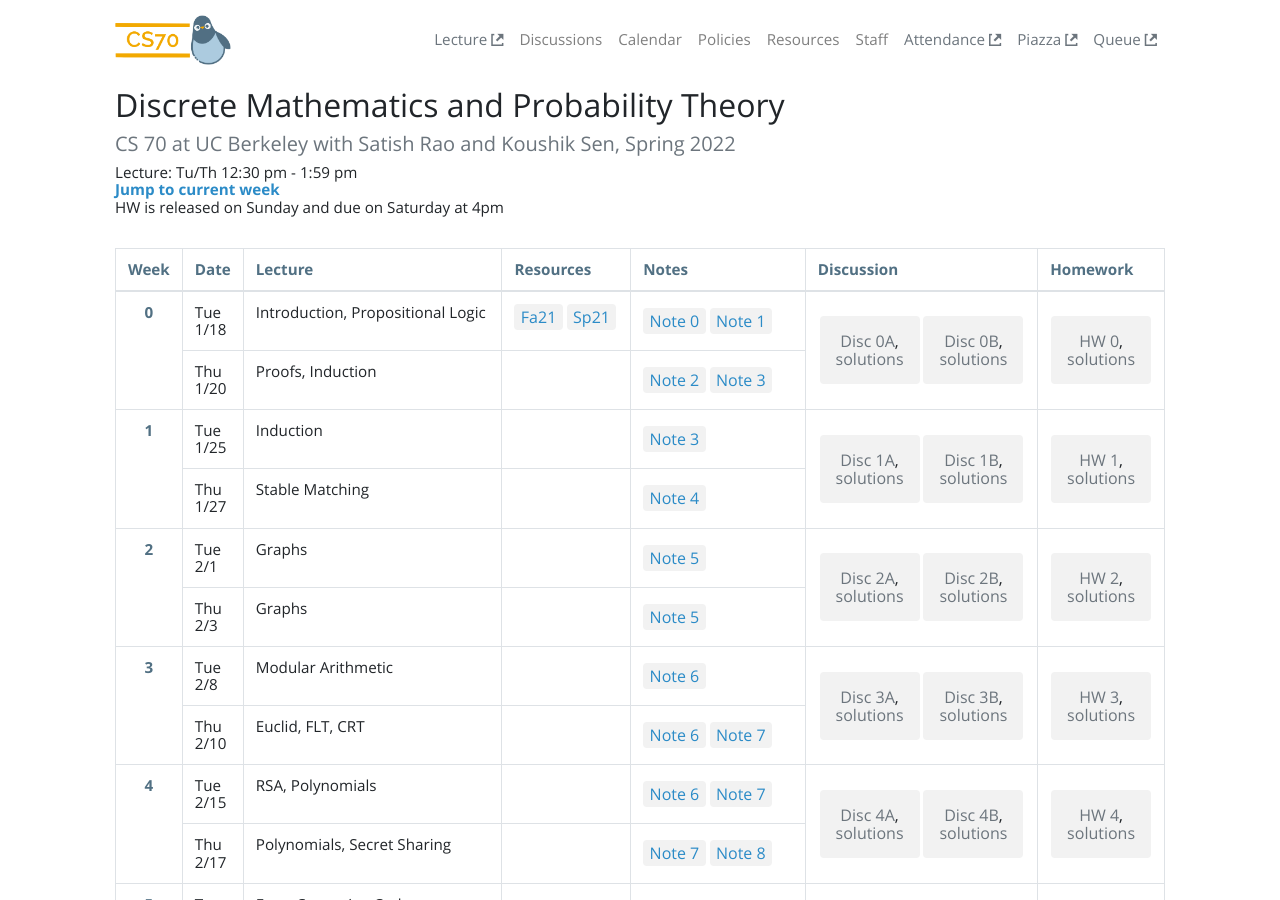
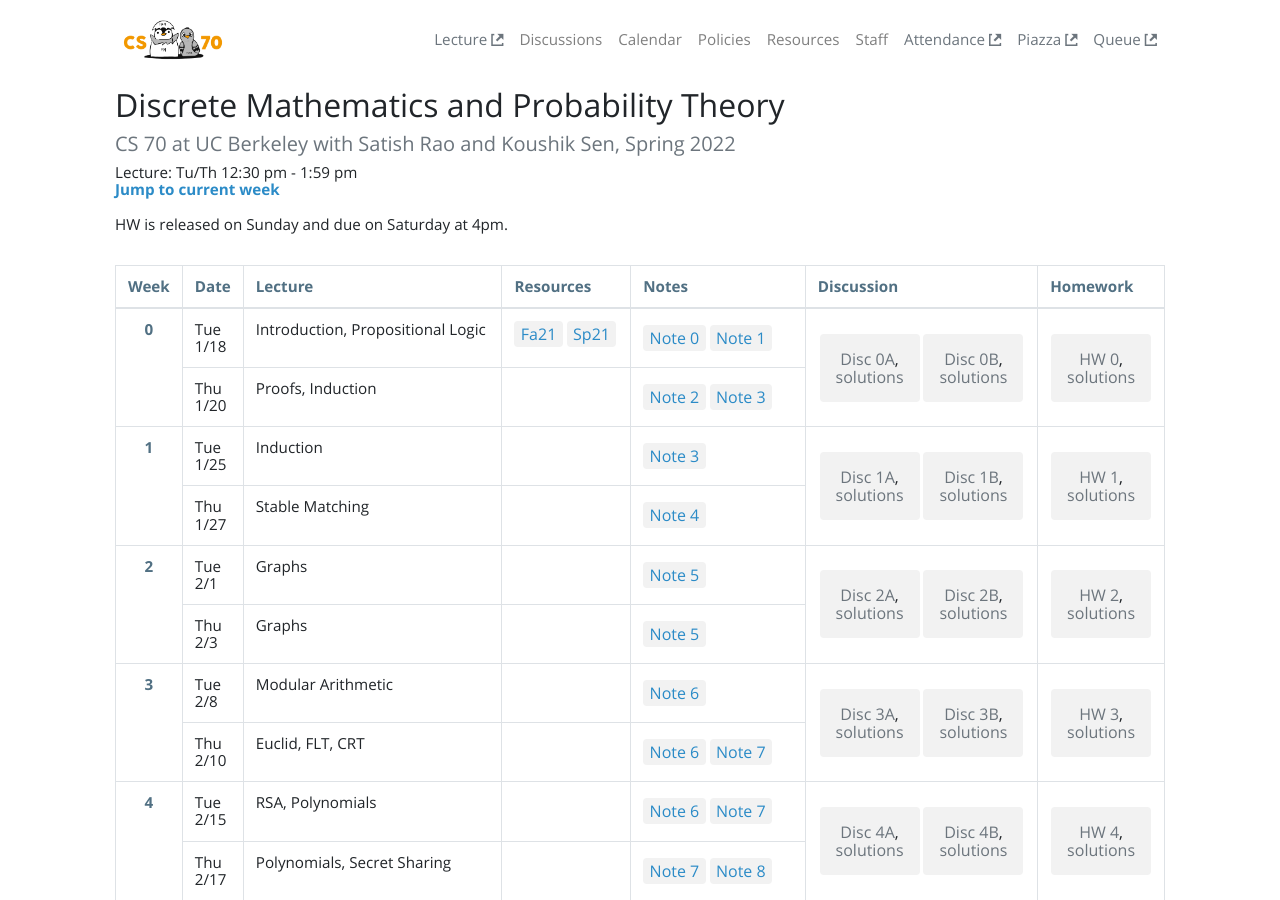
Before and after one commit to tsgoten/cs70-website, a Jekyll site: the page built from index.html, in a window 1280 px wide and 900 px high. Built offline with Jekyll 4.4.1, drawn with Linux system fonts in a browser that asks for light colours.

Commit message:
update website logo

```diff
--- a/_config.yml
+++ b/_config.yml
@@ -22,7 +22,7 @@ url: "http://eecs70.org" # the base hostname & protocol for your site, e.g. http
 # IF PUBLISHING FOR cs170.org, SET THIS TO ""
 # IF PUBLISHING FOR inst.eecs, SET THIS TO "/~cs170/sem", i.e. "/~cs170/sp19"
 baseurl: ""
-headerimg: "/assets/pigeon.png"
+headerimg: "/assets/penguin_and_pigeon.png"
 
 # Build settings
 markdown: kramdown
--- a/index.html
+++ b/index.html
@@ -12,8 +12,9 @@ title: Home
     CS 70 at UC Berkeley with Satish Rao and Koushik Sen, Spring 2022
 </h4>
 <p>Lecture: Tu/Th 12:30 pm - 1:59 pm<br/>
-<a href="#week0"><b>Jump to current week</b></a><br/>
-HW is released on Sunday and due on Saturday at 4pm
+<a href="#week0"><b>Jump to current week</b></a><br/><br/>
+
+HW is released on Sunday and due on Saturday at 4pm.
 
 
 <div class="table-responsive py-3">
```
Also changed, not shown: assets/penguin_and_pigeon.png (added).
